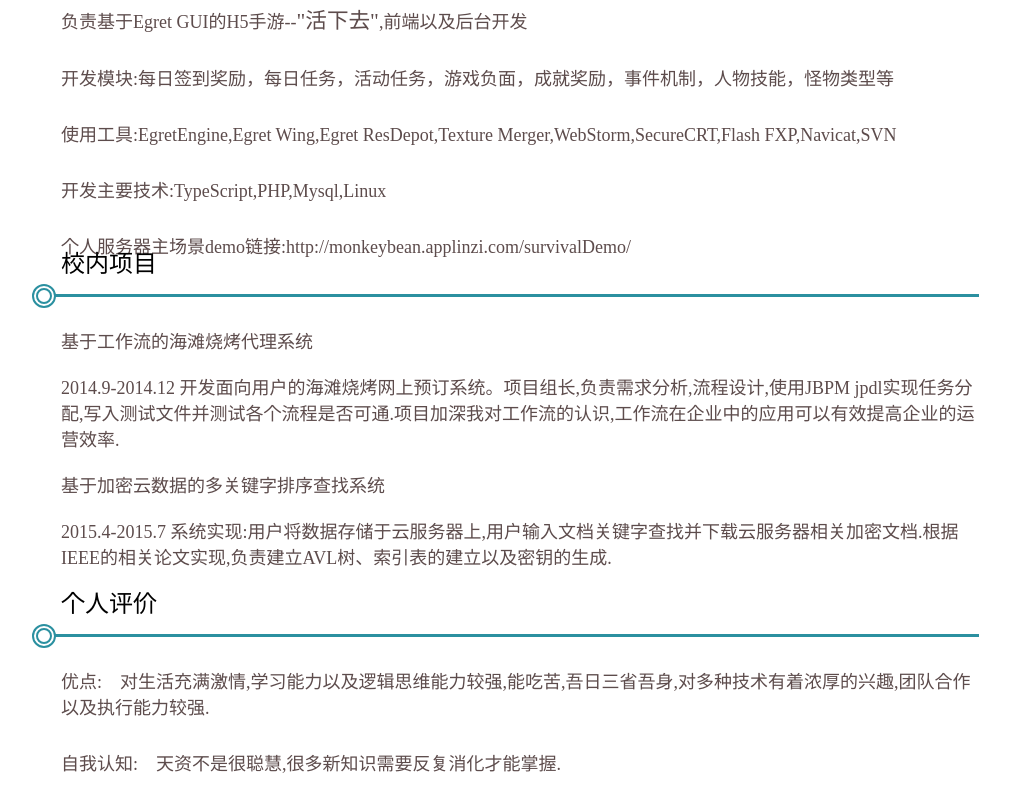
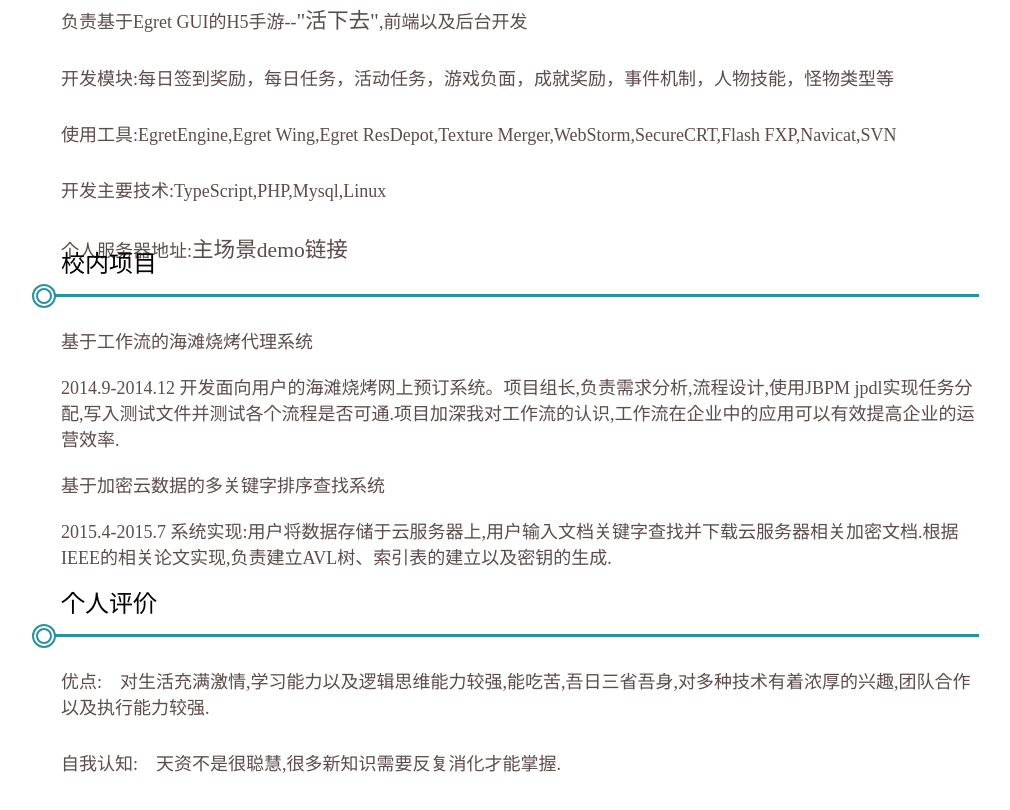
Before and after one commit to MonkeyDBean/game, a plain HTML site: page index.html in a window 1280 px wide. Shown: the part 1117-1927 px from the top of the page, without its empty margins (139-1149 px from the left). Drawn offline with Linux system fonts and the light colour scheme.

Commit message:
Update index.html

```diff
--- a/index.html
+++ b/index.html
@@ -109,7 +109,7 @@
             <p>开发模块:每日签到奖励，每日任务，活动任务，游戏负面，成就奖励，事件机制，人物技能，怪物类型等</p>
             <p>使用工具:EgretEngine,Egret Wing,Egret ResDepot,Texture Merger,WebStorm,SecureCRT,Flash FXP,Navicat,SVN</p>
             <p>开发主要技术:TypeScript,PHP,Mysql,Linux</p>
-	    <p>个人服务器主场景demo链接:<a href="http://monkeybean.applinzi.com/survivalDemo/" target="_blank">http://monkeybean.applinzi.com/survivalDemo/</a></p>
+	    <p>个人服务器地址:<a href="http://monkeybean.applinzi.com/survivalDemo" target="_blank"><big>主场景demo链接</big></a></p>
        </div>
        <div class="project">
            <h2>校内项目</h2>
```
